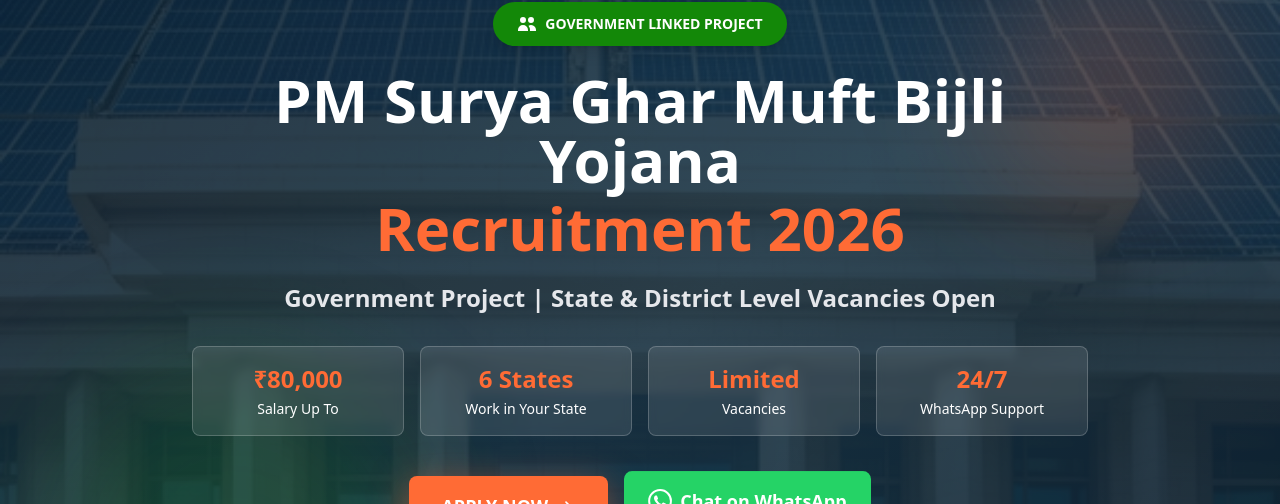
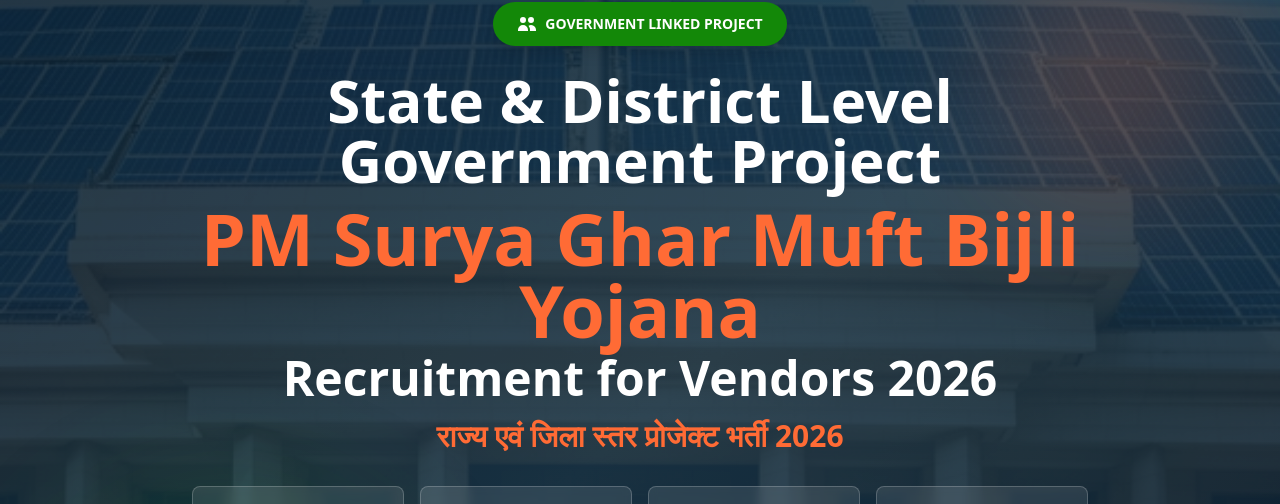
Before and after one commit to joonwebsite-wq/onspace-9b5ae1-14219, a React (Vite) app: page / in a window 1280 px wide. Shown: the part 126-630 px from the top of the page. Built offline with nearby package versions, Linux system fonts and the light colour scheme; no server answers.

Commit message:
Update Hero Section with powerful government-style headline for vendors recruitment

```diff
--- a/src/components/features/HeroSection.tsx
+++ b/src/components/features/HeroSection.tsx
@@ -56,14 +56,15 @@
           </div>
 
           {/* Main Headline */}
-          <h1 className="text-4xl md:text-6xl font-bold text-white mb-6 leading-tight">
-            PM Surya Ghar Muft Bijli Yojana
-            <span className="block text-saffron mt-2">Recruitment 2026</span>
+          <h1 className="text-3xl md:text-5xl lg:text-6xl font-bold text-white mb-4 leading-tight">
+            State & District Level Government Project
+            <span className="block text-saffron mt-3 text-4xl md:text-6xl lg:text-7xl">PM Surya Ghar Muft Bijli Yojana</span>
+            <span className="block text-white mt-2 text-2xl md:text-4xl lg:text-5xl">Recruitment for Vendors 2026</span>
           </h1>
 
-          {/* Subheadline */}
-          <p className="text-xl md:text-2xl text-gray-200 mb-8 font-semibold">
-            Government Project | State & District Level Vacancies Open
+          {/* Hindi Subheadline */}
+          <p className="text-2xl md:text-3xl text-saffron mb-8 font-bold">
+            राज्य एवं जिला स्तर प्रोजेक्ट भर्ती 2026
           </p>
 
           {/* Highlights */}
```
